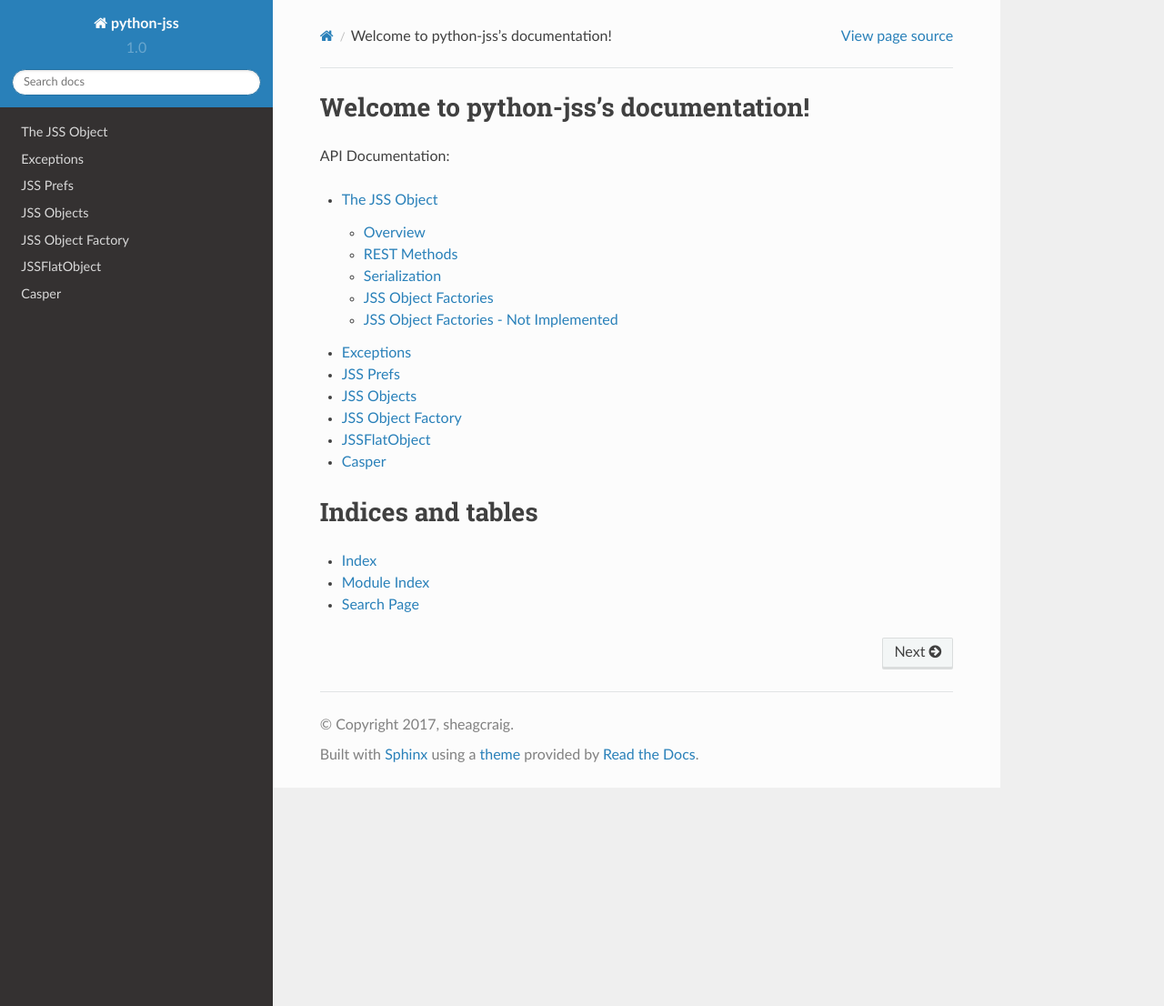
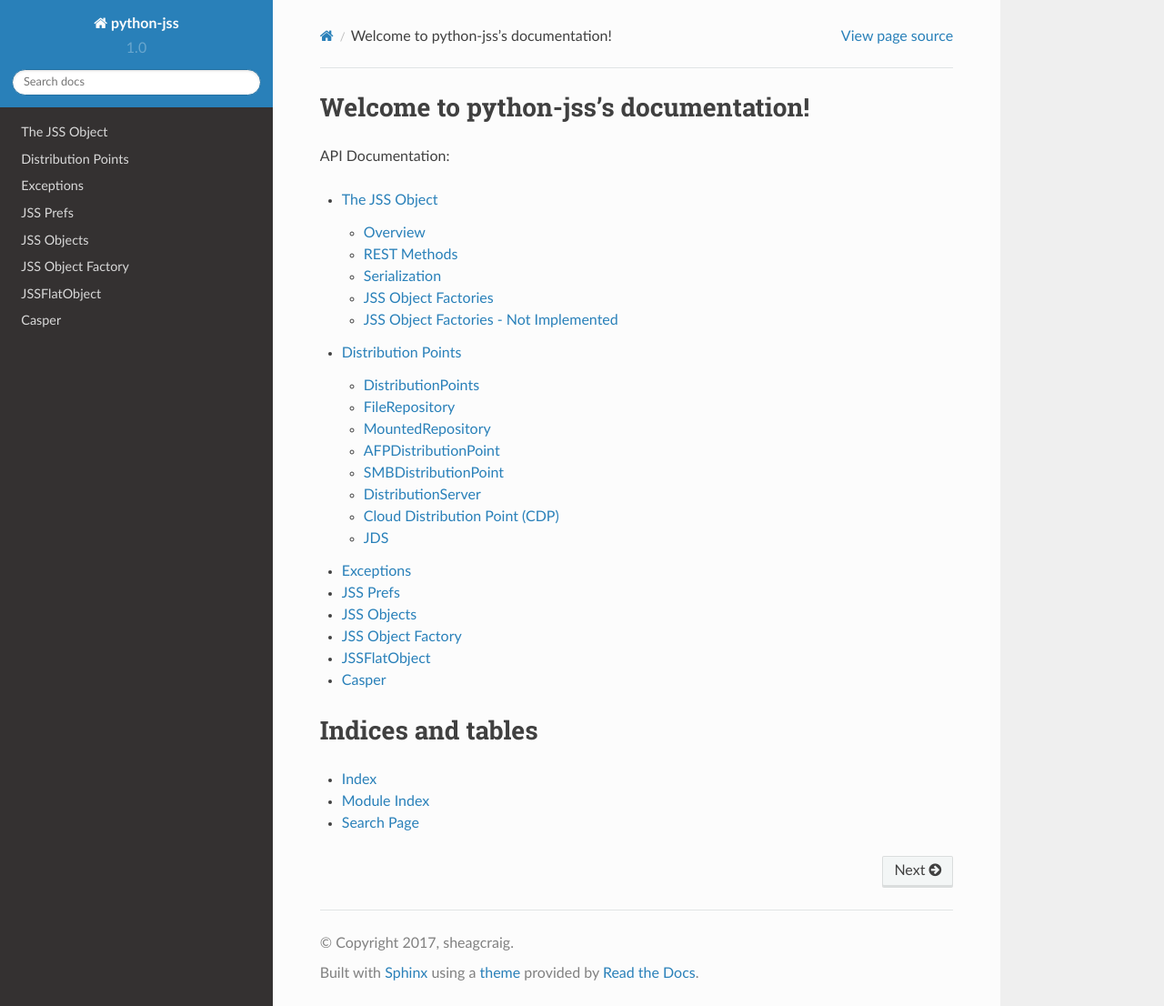
Before and after one commit to jssimporter/python-jss, a Sphinx documentation site: the page built from doc/index.rst, in a window 1280 px wide and 1106 px high. Shown: the whole window at 91% size. Built offline with Sphinx 7.4.7 and the Read the Docs theme 2.0.0, drawn with Linux system fonts in a browser that asks for light colours.

Commit message:
Further documentation of distribution point types.

```diff
--- a/doc/index.rst
+++ b/doc/index.rst
@@ -12,6 +12,7 @@
    :maxdepth: 2
 
    jss/api/jss.rst
+   jss/api/distribution_point/index.rst
    jss/api/exceptions.rst
    jss/api/jssprefs.rst
    jss/api/jssobjects.rst
--- /dev/null
+++ b/doc/jss/api/distribution_point/cdp.rst
@@ -0,0 +1,5 @@
+Cloud Distribution Point (CDP)
+==============================
+
+.. currentmodule:: jss.distribution_point
+.. autoclass:: CDP
--- /dev/null
+++ b/doc/jss/api/distribution_point/distribution_server.rst
@@ -0,0 +1,5 @@
+DistributionServer
+==================
+
+.. currentmodule:: jss.distribution_point
+.. autoclass:: DistributionServer
--- /dev/null
+++ b/doc/jss/api/distribution_point/jds.rst
@@ -0,0 +1,5 @@
+JDS
+===
+
+.. currentmodule:: jss.distribution_point
+.. autoclass:: JDS
--- /dev/null
+++ b/doc/jss/api/distribution_point/smb_dp.rst
@@ -0,0 +1,5 @@
+SMBDistributionPoint
+====================
+
+.. currentmodule:: jss.distribution_point
+.. autoclass:: SMBDistributionPoint
```
Also changed, not shown: doc/jss/api/distribution_point/afp_dp.rst (added, +9 -0 lines), doc/jss/api/distribution_point/distribution_points.rst (added, +16 -0 lines), doc/jss/api/distribution_point/file_repository.rst (added, +10 -0 lines), doc/jss/api/distribution_point/index.rst (added, +16 -0 lines), doc/jss/api/distribution_point/mounted_repository.rst (added, +10 -0 lines), 1 other file.
